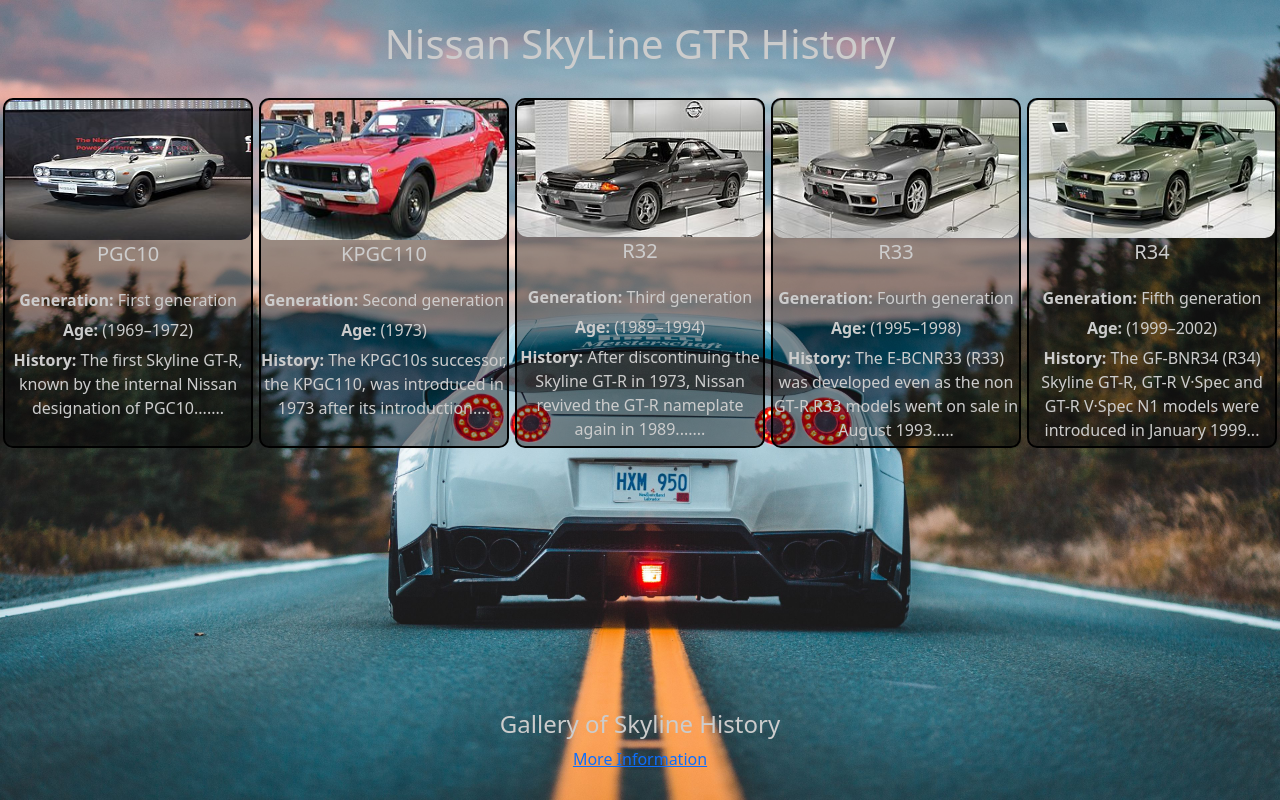
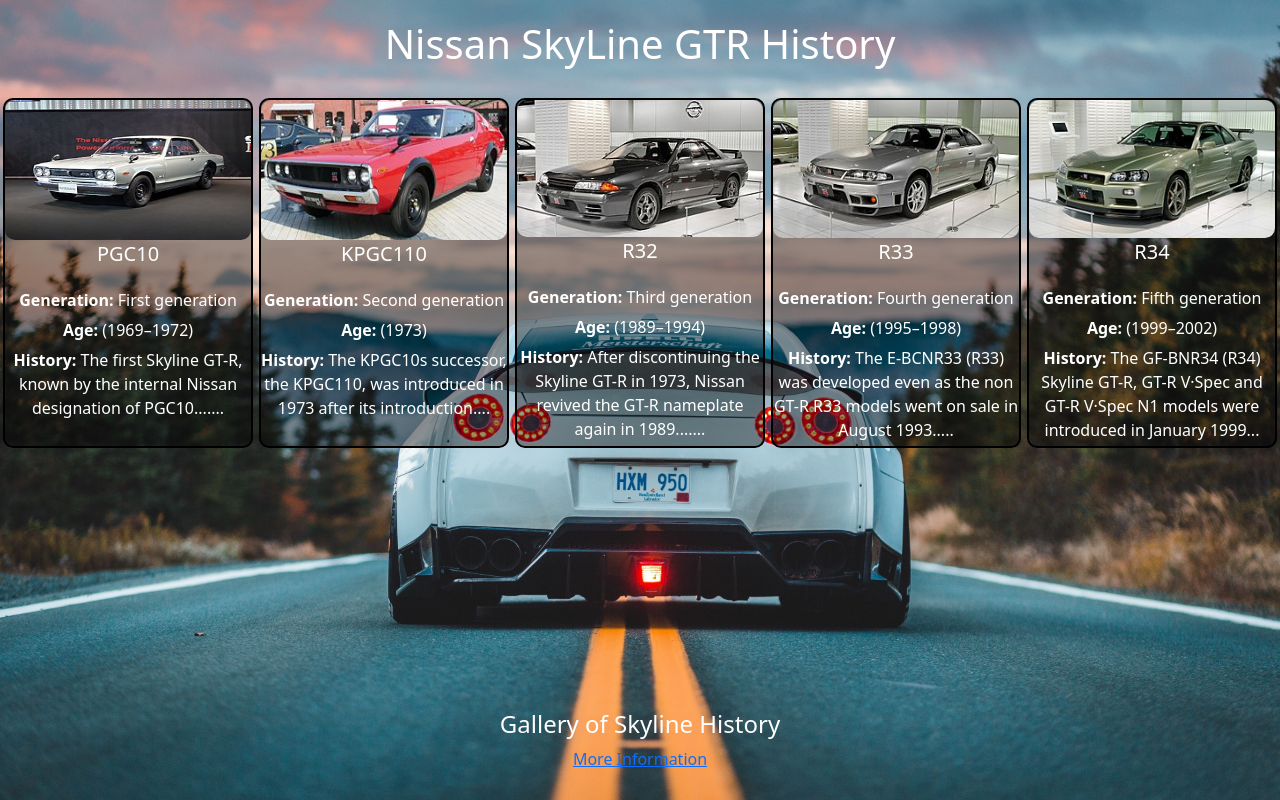
Before and after one commit to sebazzz6/react-gallery, a React (Create React App) app: page / in a window 1280 px wide. Built offline with nearby package versions, Linux system fonts and the light colour scheme.

Commit message:
FIX: review and fix code

```diff
--- a/src/index.css
+++ b/src/index.css
@@ -1,7 +1,7 @@
 * {
   margin: 0px;
   padding: 0px;
-  color: #ccc;
+  color: #fff;
 }
 html {
   min-height: 100%;
```
